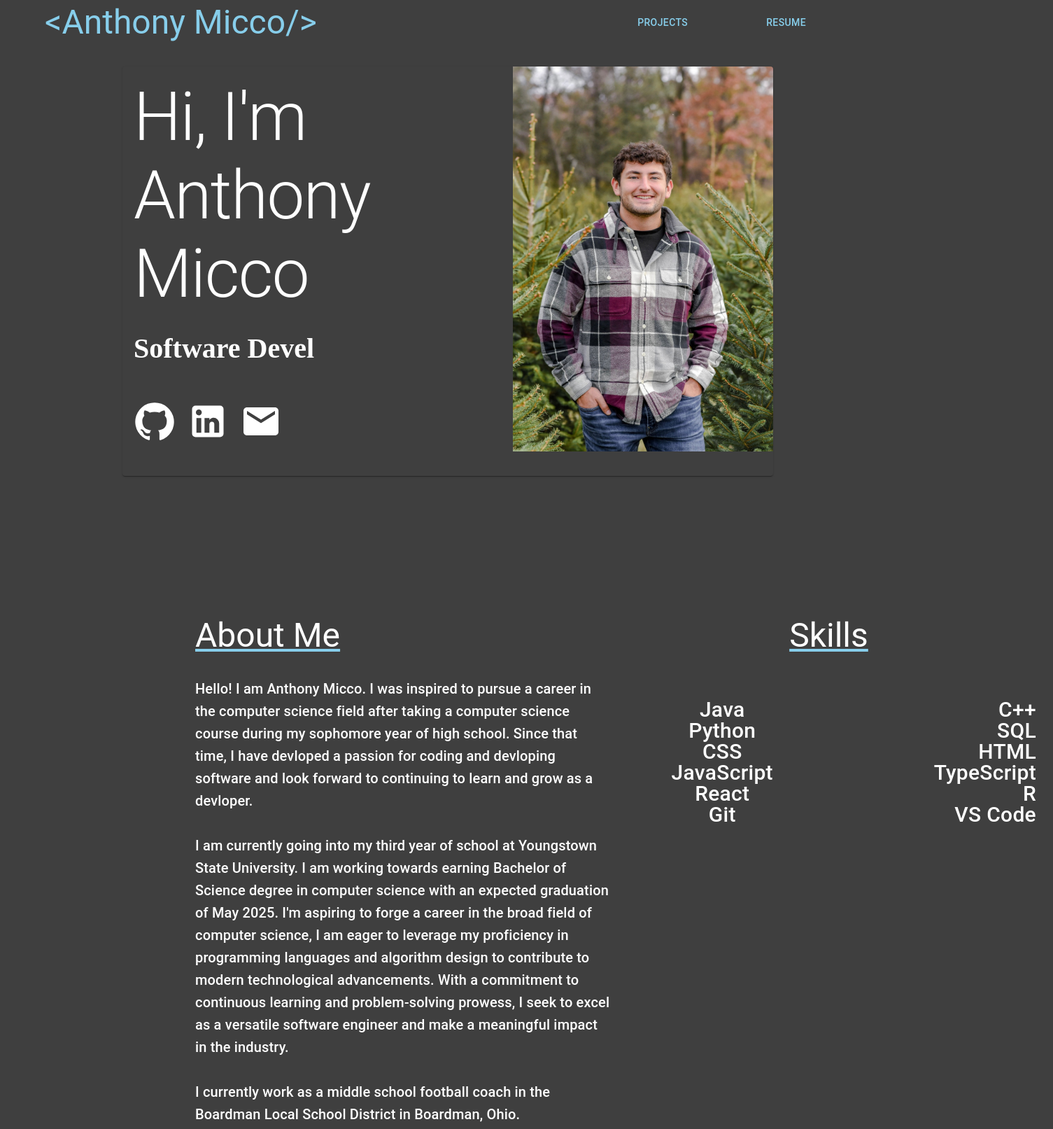
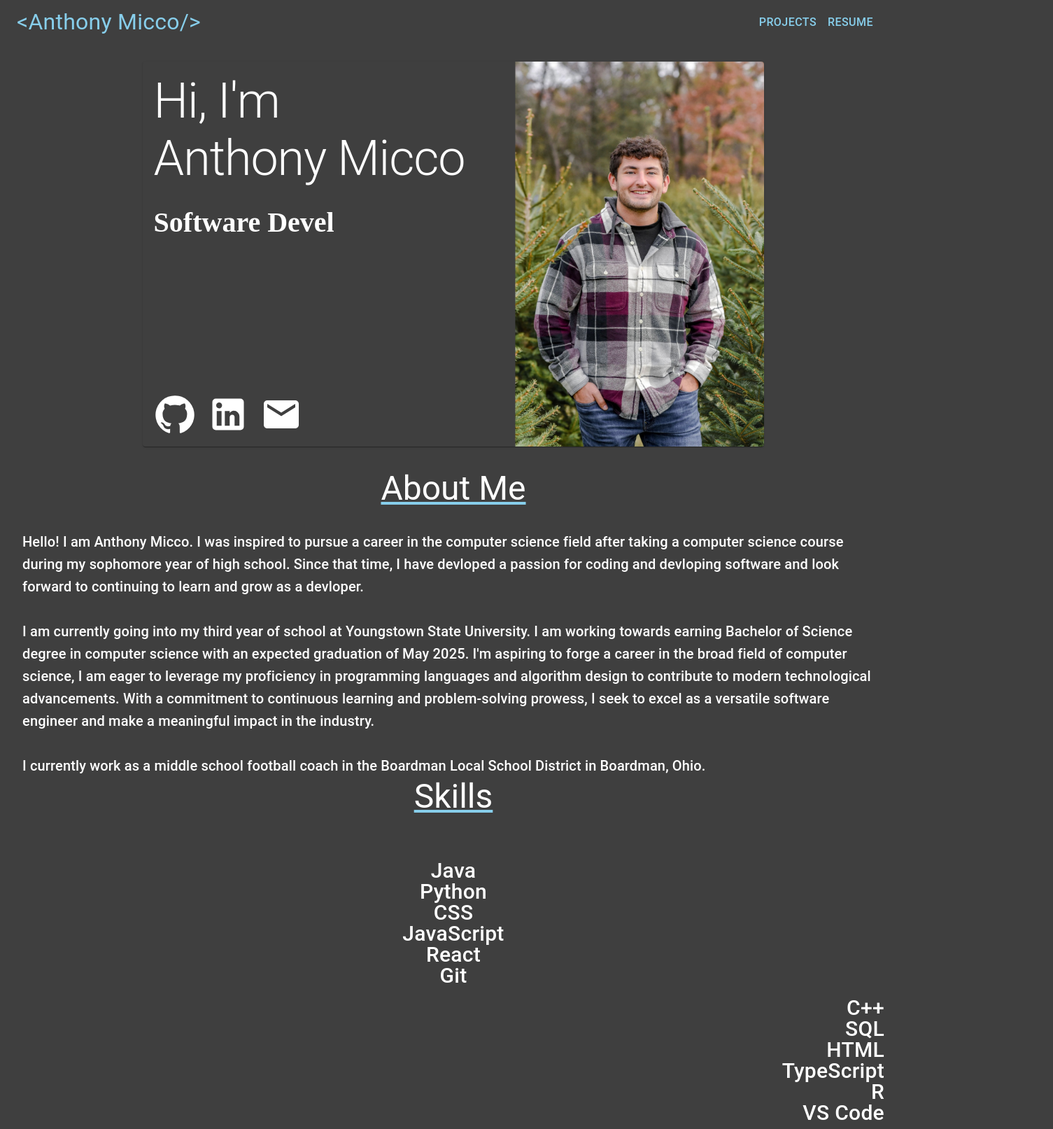
Before and after one commit to Ajmicco18/personalWebsite, a React (Create React App) app: page / in a window 1280 px wide. Shown: the top 1613 px of the page at 70% size, 1505 px wide, since content can reach past the window. Built offline with nearby package versions, Linux system fonts and the light colour scheme.

Commit message:
added responsiveness to nav and header

```diff
--- a/src/App.css
+++ b/src/App.css
@@ -1,10 +1,10 @@
 body {
     background-color: rgb(63, 63, 63);
-    margin: 15px;
-    padding: 0;
-    min-height: 100vh;
+    min-height: 100%;
+    width: 100%;
     display: flex;
     flex-direction: column;
+    overflow-x: hidden;
 }
 
 h1 {
--- a/src/components/AboutMe.jsx
+++ b/src/components/AboutMe.jsx
@@ -4,16 +4,16 @@ import {
     Typography,
     List,
     ListItem,
-    ListItemText
+    ListItemText,
+    Box
 } from "@mui/material"
 
 export default function AboutMe() {
 
     return (
-        <Container maxWidth="xl" sx={{ margin: "25vh 10vh 0 30vh" }}>
-            <Grid container spacing={2}>
-                <Grid item xs={12} md={6}>
-                    <Typography variant="h3" component="div" color="white" sx={{ textDecoration: "underline", textDecorationColor: "skyblue" }}>
+        <Box marginTop={4} marginBottom={4}>
+            <Container maxWidth="fixed" >
+                <Typography variant="h3" component="div" color="white" sx={{ textDecoration: "underline", textDecorationColor: "skyblue", textAlign: "center" }}>
                     About Me
                 </Typography>
                 <Typography variant="h6" component="p" color="white">
@@ -32,18 +32,14 @@ export default function AboutMe() {
                     I currently work as a middle school football coach in the Boardman Local School District in
                     Boardman, Ohio.
                 </Typography>
-                </Grid>
-                <Grid item xs={12} md={6}>
                 <Typography variant="h3"
                     component="div"
                     color="white"
-                        textAlign="center"
-                        sx={{ textDecoration: "underline", textDecorationColor: "skyblue" }}>
+                    sx={{ textDecoration: "underline", textDecorationColor: "skyblue", textAlign: "center" }}>
                     Skills <br></br><br></br>
                 </Typography>
-                    <Grid container spacing={2}>
-                        <Grid item xs={6} md={6}>
-                            <List sx={{ alignItems: "center" }}>
+                <Box>
+                    <List>
                         <ListItem disablePadding>
                             <ListItemText
                                 primary="Java"
@@ -117,9 +113,9 @@ export default function AboutMe() {
                                 }} />
                         </ListItem>
                     </List>
-                        </Grid>
-                        <Grid item xs={6} md={6}>
-                            <List sx={{ alignItems: "center" }}>
+                </Box>
+                <Box>
+                    <List >
                         <ListItem disablePadding>
                             <ListItemText
                                 primary="C++"
@@ -193,10 +189,8 @@ export default function AboutMe() {
                                 }} />
                         </ListItem>
                     </List>
-                        </Grid>
-                    </Grid>
-                </Grid>
-            </Grid>
+                </Box>
             </Container>
+        </Box>
     )
 }
--- a/src/components/Experience.jsx
+++ b/src/components/Experience.jsx
@@ -1,8 +1,8 @@
 import {
     Container,
-    Grid,
     Typography,
-    styled
+    styled,
+    Box
 } from "@mui/material"
 import MuiAccordion from '@mui/material/Accordion';
 import MuiAccordionSummary from '@mui/material/AccordionSummary';
@@ -25,7 +25,9 @@ const Accordion = styled((props) => (
         color: "skyblue"
     },
     backgroundColor: "rgb(63, 63, 63)",
+    borderColor: "black",
     color: "white",
+    maxWidth: "80%"
 }));
 
 const AccordionSummary = styled((props) => (
@@ -33,7 +35,6 @@ const AccordionSummary = styled((props) => (
         expandIcon={<ArrowForwardIosSharpIcon sx={{ fontSize: "0.9rem", color: "skyblue" }} />}
         {...props} />
 ))(({ theme }) => ({
-    flexDirection: 'row-reverse',
     '& .MuiAccordionSummary-expandIconWrapper.Mui-expanded': {
         transform: 'rotate(90deg)',
     },
@@ -44,7 +45,7 @@ const AccordionSummary = styled((props) => (
 
 const AccordionDetails = styled(MuiAccordionDetails)(({ theme }) => ({
     padding: theme.spacing(2),
-    borderTop: '1px solid rgba(0, 0, 0, .125)',
+    borderTop: '1px solid black',
     color: "skyblue"
 }));
 
@@ -57,14 +58,13 @@ export default function Experience() {
     };
 
     return (
-        <Container >
-            <Grid container spacing={2}>
-                <Grid item xs={6} md={6}>
-                    <Typography variant="h3" component="div" color="white" sx={{ textDecoration: "underline", textDecorationColor: "skyblue" }}>
+        <Box marginTop={2} marginBottom={2}>
+            <Container maxWidth="70%" >
+                <Typography variant="h3" component="div" color="white" sx={{ textDecoration: "underline", textDecorationColor: "skyblue", textAlign: "left" }}>
                     Work Experience <br></br><br></br>
                 </Typography>
-                </Grid>
-                <Grid item xs={6} md={8} margin="0 0 0 25vh">
+                <Box display={"flex"} justifyContent={"center"}>
+                    <Box width={"80%"}>
                         <Accordion expanded={expanded === 'panel1'} onChange={handleChange('panel1')}>
                             <AccordionSummary aria-controls="panel1d-content" id="panel1d-header">
                                 <Typography variant="h4" component="header">Tailored Alloys</Typography>
@@ -164,8 +164,9 @@ export default function Experience() {
                                 </Typography>
                             </AccordionDetails>
                         </Accordion>
-                </Grid>
-            </Grid>
+                    </Box>
+                </Box>
             </Container>
+        </Box>
     )
 }
--- a/src/components/Header.jsx
+++ b/src/components/Header.jsx
@@ -1,18 +1,21 @@
 import { Email, GitHub, LinkedIn } from "@mui/icons-material";
-import { Card, CardContent, CardMedia, IconButton, Typography, Box } from "@mui/material";
+import { Card, CardContent, CardMedia, IconButton, Typography, Box, Container } from "@mui/material";
 import Typewriter from "./Typewriter";
 
 export default function Header() {
     return (
-        <Card sx={{ margin: "10vh 20vh 0 20vh", display: "flex", backgroundColor: "rgb(63, 63, 63)" }}>
+        <Box marginTop={10} marginBottom={2} display={"flex"} alignItems={"center"} justifyContent={"center"}>
+            <Container maxWidth="fixed">
+                <Box display={"flex"} justifyContent={"center"}>
+                    <Card sx={{ display: "flex", maxWidth: "100%", backgroundColor: "rgb(63, 63, 63)" }}>
                         <Box sx={{ display: "flex", flexDirection: "column" }}>
                             <CardContent sx={{ flex: "1 0 auto" }}>
-                    <Typography color="white" component="div" variant="h1">
+                                <Typography color="white" component="div" variant="h1" sx={{ fontSize: { xs: "4rem", md: "70px" } }}>
                                     Hi, I'm <br></br> Anthony Micco
                                 </Typography>
                                 <Typewriter></Typewriter>
                             </CardContent>
-                <Box sx={{ display: "flex", alignItems: "center", pl: 1, pb: 5 }}>
+                            <Box sx={{ display: "flex", alignItems: "center", pl: 1, pb: 1 }}>
                                 <IconButton href="https://github.com/Ajmicco18" aria-label="GitHub">
                                     <GitHub sx={{ height: 60, width: 60, color: "white", '&:hover': { color: "skyblue" } }} />
                                 </IconButton>
@@ -26,10 +29,13 @@ export default function Header() {
                         </Box>
                         <CardMedia
                             component="img"
-                sx={{ maxWidth: "40%", position: "sticky" }}
+                            sx={{ maxWidth: "40%", position: "sticky", opacity: { xs: "0%", md: "100%" } }}
                             image="../images/portrait.jpg"
                             alt="Self-portait"
                         />
                     </Card>
+                </Box>
+            </Container>
+        </Box>
     )
 }
--- a/src/components/Home.jsx
+++ b/src/components/Home.jsx
@@ -2,25 +2,6 @@ import Header from './Header.jsx'
 import AboutMe from './AboutMe'
 import Experience from './Experience'
 import Nav from './Nav.jsx'
-import { styled, Container } from '@mui/material'
-
-const Wrapper = styled(Container)(({ theme }) => ({
-    maxWidth: "xl",
-    margin: "25vh 10vh 25vh 30vh",
-    [theme.breakpoints.down("lg")]: {
-        margin: "25vh 20vh 25vh 20vh",
-        fontSize: "10px"
-
-    },
-    [theme.breakpoints.down("md")]: {
-        margin: "25vh 25vh 25vh 0vh",
-
-    },
-    [theme.breakpoints.down("sm")]: {
-        margin: "25vh 25vh 25vh 0vh",
-
-    }
-}))
 
 export default function Home() {
     return (
--- a/src/components/Nav.jsx
+++ b/src/components/Nav.jsx
@@ -32,31 +32,32 @@ export default function Nav(props) {
         <>
             <Box sx={{ flexGrow: 1 }}>
                 <ElevationScroll {...props}>
-                    <AppBar sx={{ margin: "0 0 15px 0", backgroundColor: "rgb(63, 63, 63)" }}>
+                    <AppBar sx={{ margin: "auto", backgroundColor: "rgb(63, 63, 63)" }}>
                         <Toolbar>
                             <Typography href="/Home"
-                                variant="h3"
+                                variant="h4"
                                 component="a"
                                 sx={{
-                                    margin: "0 0 0 5vh",
+                                    margin: "auto",
                                     flexGrow: 1,
                                     color: "skyblue",
                                     textDecoration: "none",
+                                    fontSize: { xs: "20px", md: "2rem" },
                                     '&:hover': { textDecoration: "underline", textDecorationColor: "gray" }
                                 }}>
                                 &lt;Anthony Micco/&gt;
                             </Typography>
                             <a href='/Projects'>
                                 <Button sx={{
-                                    margin: "0 12vh 0 0",
-                                    fontSize: "xl",
+                                    margin: "auto",
+                                    fontSize: { xs: "10px", md: "1rem" },
                                     color: "skyblue",
                                     '&:hover': { bgcolor: "gray" }
                                 }}>Projects</Button>
                             </a>
                             <Button onClick={handleResume} sx={{
-                                margin: "0 12vh 0 0",
-                                fontSize: "xl",
+                                margin: "auto",
+                                fontSize: { xs: "10px", md: "1rem" },
                                 color: "skyblue",
                                 '&:hover': { bgcolor: "gray" }
                             }}>Resume</Button>
```
Lines whose indentation alone changed are shown as unchanged.
